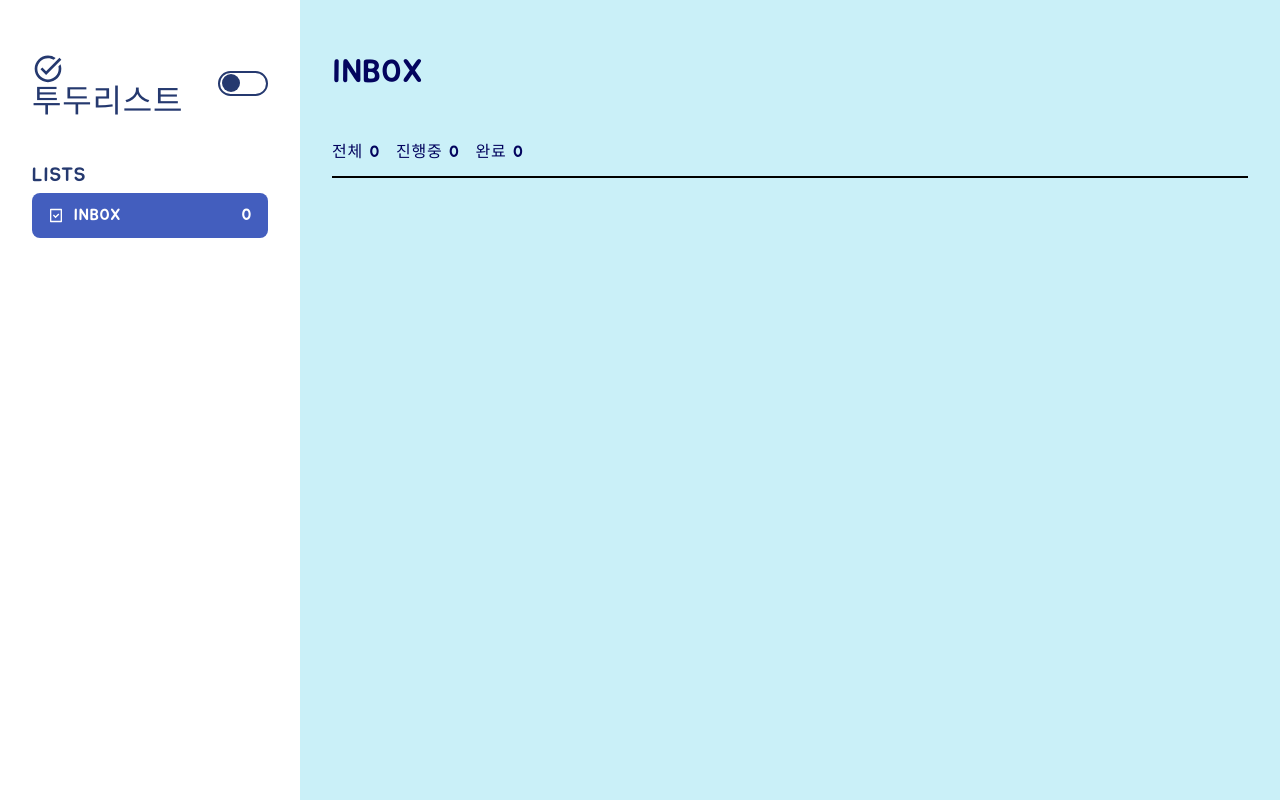
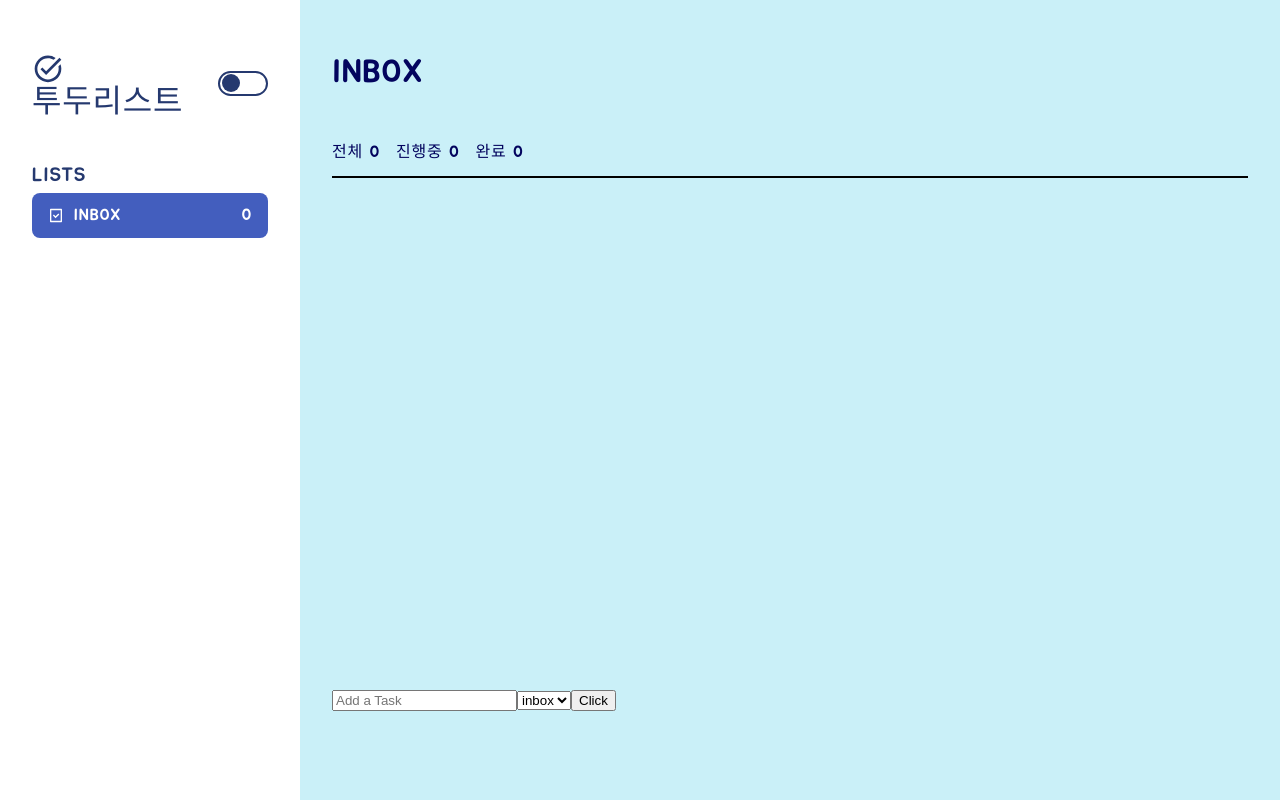
Before and after one commit to scseong/TodoList, a React (Create React App) app: page / in a window 1280 px wide. Built offline with nearby package versions, Linux system fonts and the light colour scheme.

Commit message:
feat: ToDo 생성폼 기능 추가 (#11) ToDo 생성폼 기능 구현하여 상태 업데이트 ToDoList 컴포넌트에 description 화면 작아지면 checkbox 사라짐 수정 ToDosProvider에 localStorage에 추가된 ToDo 업데이트

```diff
--- a/src/components/Board.tsx
+++ b/src/components/Board.tsx
@@ -3,6 +3,7 @@ import styles from './Board.module.css';
 import ToDoList from './ToDoList';
 import BoardNav from './BoardNav';
 import { useLocation } from 'react-router-dom';
+import CreateToDo from './CreateToDo';
 
 export default function Board() {
   const [, category = 'inbox', status = 'all'] = useLocation()
@@ -17,6 +18,7 @@ export default function Board() {
       <div className={styles.container}>
         <BoardNav category={category} />
         <ToDoList category={category} status={status} />
+        <CreateToDo />
       </div>
     </main>
   );
--- /dev/null
+++ b/src/components/CreateToDo.tsx
@@ -0,0 +1,61 @@
+import React, { useState } from 'react';
+import { useToDosDispatch, useToDosState } from '../reducer/ToDosContext';
+
+export default function CreateToDo() {
+  const toDos = useToDosState();
+  const toDoCategory = Object.keys(toDos);
+  const [task, setTask] = useState('');
+  const [category, setCategory] = useState('inbox');
+
+  const dispatch = useToDosDispatch();
+  const onSubmit = (e: React.FormEvent<HTMLFormElement>) => {
+    e.preventDefault();
+
+    const id = Date.now();
+    const description = task;
+    const done = false;
+    const createdBy = Date.now();
+
+    dispatch({
+      type: 'ADD_TODO',
+      category,
+      payload: { id, description, done, createdBy },
+    });
+  };
+
+  //React.ChangeEvent<HTMLInputElement>
+  const onChange = (e: any) => {
+    const { name, value } = e.target;
+    switch (name) {
+      case 'category':
+        setCategory(value);
+        break;
+      case 'task':
+        setTask(value);
+        break;
+      default:
+        console.error('error');
+    }
+  };
+
+  return (
+    <form onSubmit={onSubmit}>
+      <input
+        name="task"
+        value={task}
+        onChange={onChange}
+        type="text"
+        placeholder="Add a Task"
+      />
+
+      <select name="category" id="" value={category} onChange={onChange}>
+        {toDoCategory.map((category) => (
+          <option key={category} value={category}>
+            {category}
+          </option>
+        ))}
+      </select>
+      <button>Click</button>
+    </form>
+  );
+}
--- a/src/components/ToDoList.module.css
+++ b/src/components/ToDoList.module.css
@@ -1,6 +1,7 @@
 /* main wrapper */
 .wrapper {
   max-width: 50vw;
+  min-height: 60vh;
 }
 
 /* .toDos-wrapper__heading {
@@ -40,6 +41,8 @@
 
 .toDoItem span {
   flex: 1 1 0;
+  word-break: break-all;
+  overflow: hidden;
 }
 
 .toDoItem span ~ span {
--- a/src/components/ToDoList.tsx
+++ b/src/components/ToDoList.tsx
@@ -63,12 +63,12 @@ export default function ToDoList({ category, status }: IToDoListProps) {
               <li className={styles.toDoItem} key={toDo.id}>
                 <input
                   type="checkbox"
-                  id={toDo.id}
-                  onChange={() => handleOnChange(toDo.id)}
+                  id={toDo.id + ''}
+                  onChange={() => handleOnChange(toDo.id + '')}
                   checked={selectedIds.has(toDo.id)}
                   hidden
                 />
-                <label htmlFor={toDo.id}></label>
+                <label htmlFor={toDo.id + ''}></label>
                 <span>{toDo.description}</span>
                 <span>
                   {new Date(toDo.createdBy).toLocaleDateString(
@@ -88,12 +88,12 @@ export default function ToDoList({ category, status }: IToDoListProps) {
               <li className={styles.toDoItem} key={toDo.id}>
                 <input
                   type="checkbox"
-                  id={toDo.id}
-                  onChange={() => handleOnChange(toDo.id)}
+                  id={toDo.id + ''}
+                  onChange={() => handleOnChange(toDo.id + '')}
                   checked={selectedIds.has(toDo.id)}
                   hidden
                 />
-                <label htmlFor={toDo.id}></label>
+                <label htmlFor={toDo.id + ''}></label>
                 <span>{toDo.description}</span>
                 <span>
                   {new Date(toDo.createdBy).toLocaleDateString(
--- a/src/reducer/ToDosContext.tsx
+++ b/src/reducer/ToDosContext.tsx
@@ -1,9 +1,16 @@
-import React, { Dispatch, useContext, createContext, useReducer } from 'react';
+import React, {
+  Dispatch,
+  useContext,
+  createContext,
+  useReducer,
+  useEffect,
+} from 'react';
+import { useLocalStorage } from '../hooks/useLocalStorage';
 import { IToDo, IToDoState } from '../typing/db';
 import { toDosReducer } from './toDosReducer';
 
 type Action =
-  | { type: 'ADD_TODO' }
+  | { type: 'ADD_TODO'; payload?: IToDo; category?: string }
   | { type: 'REMOVE_TODO' }
   | { type: 'UPDATE_TODO' };
 
@@ -27,6 +34,11 @@ export const ToDosDispatchContext = createContext<ToDosDispatch | null>(null);
 
 export const ToDosProvider = ({ children }: IChildren) => {
   const [toDos, dispatch] = useReducer(toDosReducer, initialState, initializer);
+  const [, setValue] = useLocalStorage('toDos', {});
+
+  useEffect(() => {
+    setValue(toDos);
+  }, [toDos]);
 
   return (
     <ToDosStateContext.Provider value={toDos}>
--- a/src/reducer/toDosReducer.ts
+++ b/src/reducer/toDosReducer.ts
@@ -1,11 +1,13 @@
 import React from 'react';
+import { useLocalStorage } from '../hooks/useLocalStorage';
 import { IToDoState } from './../typing/db';
 
 export const toDosReducer = (state: IToDoState, action: any) => {
-  const { type, payload } = action;
+  const { type, category, payload } = action;
   switch (type) {
     case 'ADD_TODO':
-      return state;
+      const obj = { ...state, [category]: [...state[category], payload] };
+      return obj;
     case 'REMOVE_TODO':
       return state;
     case 'UPDATE_TODO':
--- a/src/typing/db.ts
+++ b/src/typing/db.ts
@@ -6,8 +6,8 @@ export type Tags = '';
 
 /* ToDos */
 export interface IToDo {
-  id: string;
-  createdBy: string;
+  id: number;
+  createdBy: number;
   description: string;
   category?: Categories;
   tags?: Tags;
```
